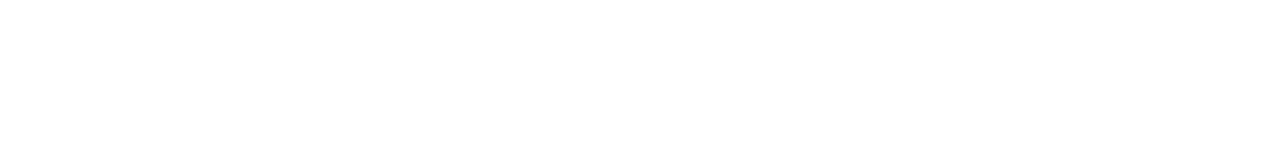
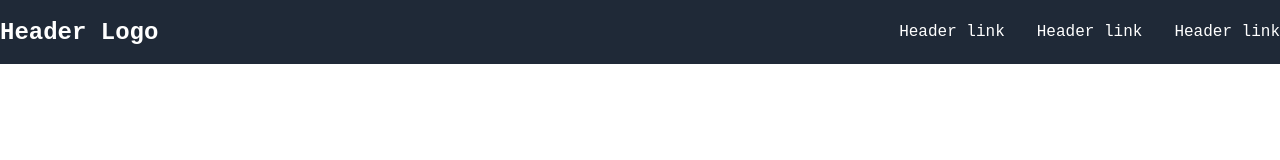
Before and after one commit to TechnoX0/TOD-Landing-Page, a plain HTML site: page index.html in a window 1280 px wide. Drawn offline with Linux system fonts and the light colour scheme.

Commit message:
Completed header

```diff
--- a/index.html
+++ b/index.html
@@ -10,20 +10,23 @@
 <body>
 
     <div id="wrap">
-        <div class="header">
+        <div class="header-wrap">
             <div class="container">
-
+                <div class="header">
+                    <div class="logo">Header Logo</div>
+                    <ul class="links">
+                        <li><a href="">Header link</a></li>
+                        <li><a href="">Header link</a></li>
+                        <li><a href="">Header link</a></li>
+                    </ul>
+                </div>
             </div>
         </div>
         <div class="hero">
-            <div class="container">
-
-            </div>
+            <section></section>
         </div>
         <div class="footer">
-            <div class="container">
 
-            </div>
         </div>
     </div>
 
--- a/style.css
+++ b/style.css
@@ -1,6 +1,14 @@
 * {
     margin: 0;
     padding: 0;
+}
+
+ul {
+    list-style-type: none;
+}
+
+a {
+    text-decoration: none;
 }
 
 body {
@@ -8,11 +16,44 @@ body {
 }
 
 .container {
-    max-width: 1400px;
+    max-width: 1380px;
     margin: 0 auto;
+    width: 100%;
 }
 
 #wrap {
     display: flex;
+    flex-direction: column;
     height: 100vh;
 }
+
+.header-wrap {
+    background: #1F2937;
+}
+
+.header {
+    display: flex;
+    width: 100%;
+    height: 64px;
+    justify-content: space-between;
+    align-items: center;
+}
+
+.logo {
+    font-size: 24px;
+    font-weight: bolder;
+    color: white;
+}
+
+.links {
+    display: flex;
+    gap: 32px;
+}
+
+.links a {
+    color: white;
+}
+
+.hero {
+    flex-grow: 1;
+}
```
